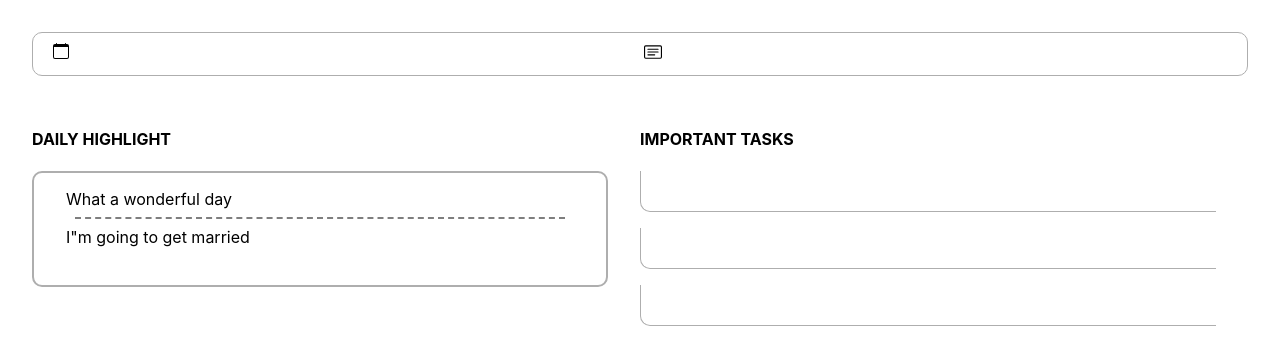
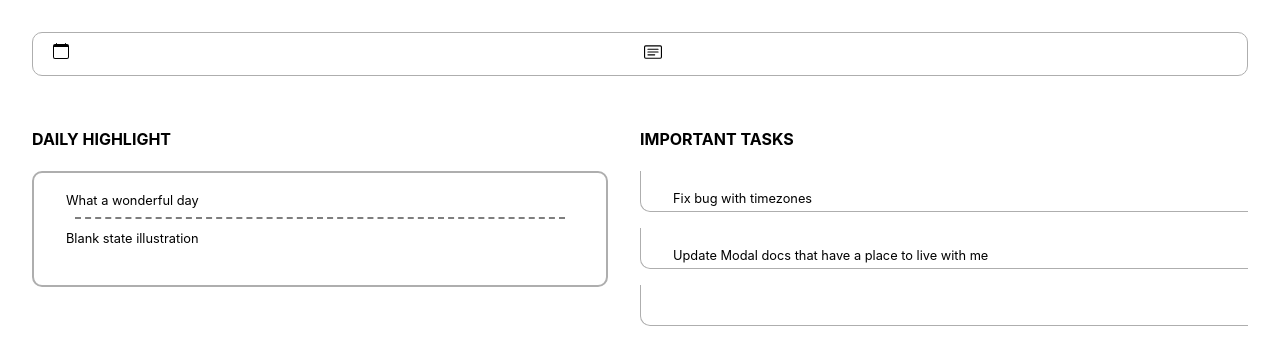
Before and after one commit to playtunes100/time-blocker, a React (Create React App) app: page / in a window 1280 px wide. Shown: the top 364 px of the page. Built offline with nearby package versions, Linux system fonts and the light colour scheme.

Commit message:
-added scroll to highlights

```diff
--- a/src/Planner.css
+++ b/src/Planner.css
@@ -53,7 +53,8 @@
     margin-right: 2rem;
     height: 5rem;padding: 1rem;
     display: block;
-
+    overflow:scroll;
+    scrollbar-width: none;
 }
 
 .dotted-line {
@@ -65,6 +66,7 @@
 
 .highlights-text {
     margin: 1rem;
+    font-size: 0.8rem;
 }
 
 .important-tasks {
@@ -72,9 +74,10 @@
     border-top: none;
     border-right: none;
     border-bottom-left-radius: 10px;
-    margin-right: 2rem;
     margin-bottom: 1rem;
     height: 0.5rem;
     padding: 1rem;
-    display: block;
+    display:block;
+    overflow:scroll;
+    scrollbar-width: none;
 }
--- a/src/Planner.js
+++ b/src/Planner.js
@@ -54,7 +54,7 @@
                         </span>
                         <hr className='dotted-line'/>
                         <span className='highlights-text'>
-                            I"m going to get married
+                            Blank state illustration
                         </span>
                     </div>
                     <div>
@@ -63,8 +63,12 @@
                 </div>
                 <div className='tasks-col'>
                     <h4>IMPORTANT TASKS</h4>
-                    <div className='important-tasks'></div>
-                    <div className='important-tasks'></div>
+                    <div className='important-tasks'>
+                        <span className='highlights-text'>Fix bug with timezones</span>
+                    </div>
+                    <div className='important-tasks'>
+                        <span className='highlights-text'>Update Modal docs that have a place to live with me</span>
+                    </div>
                     <div className='important-tasks'></div>
                 </div>
             </Row>
```
